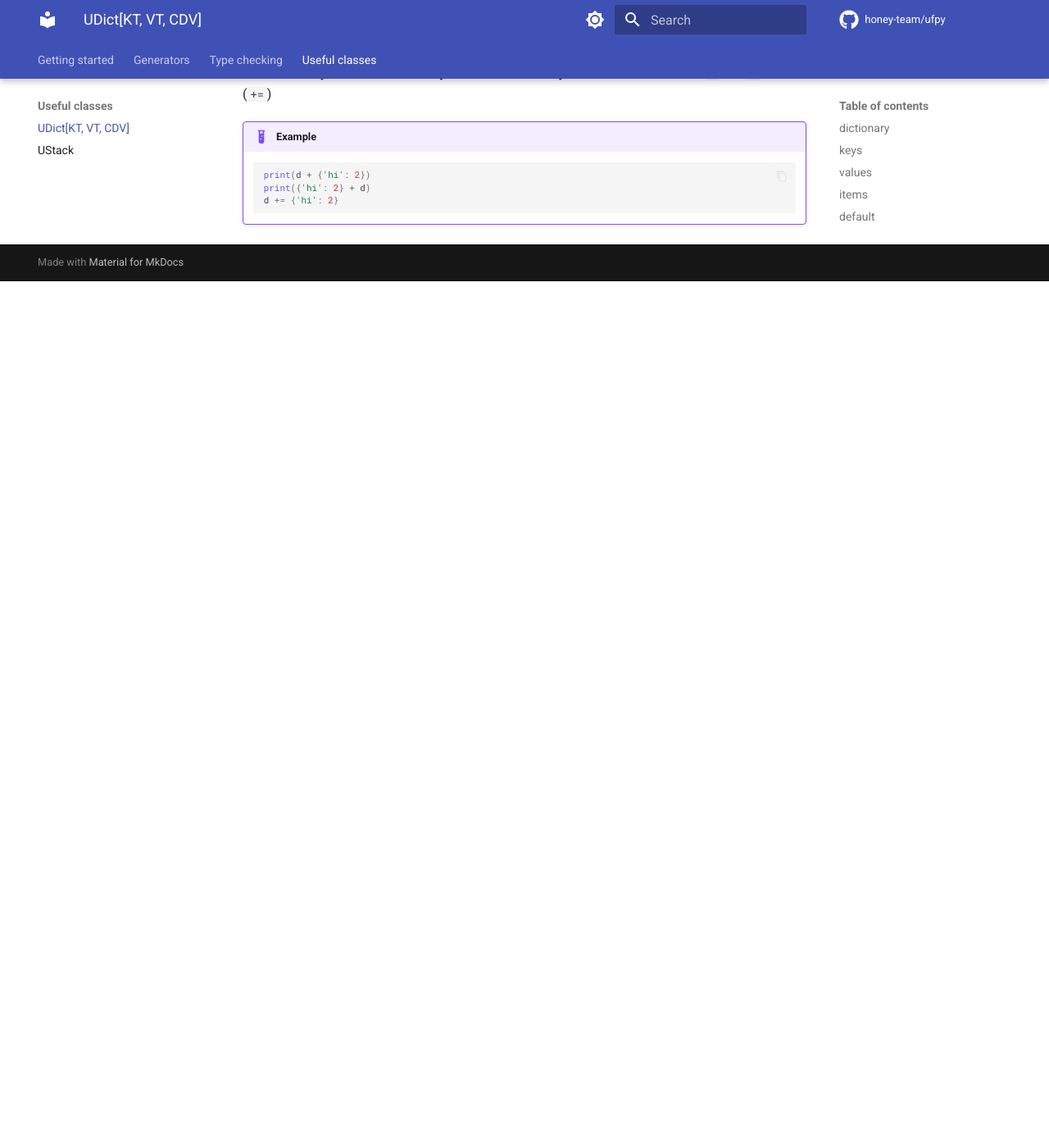
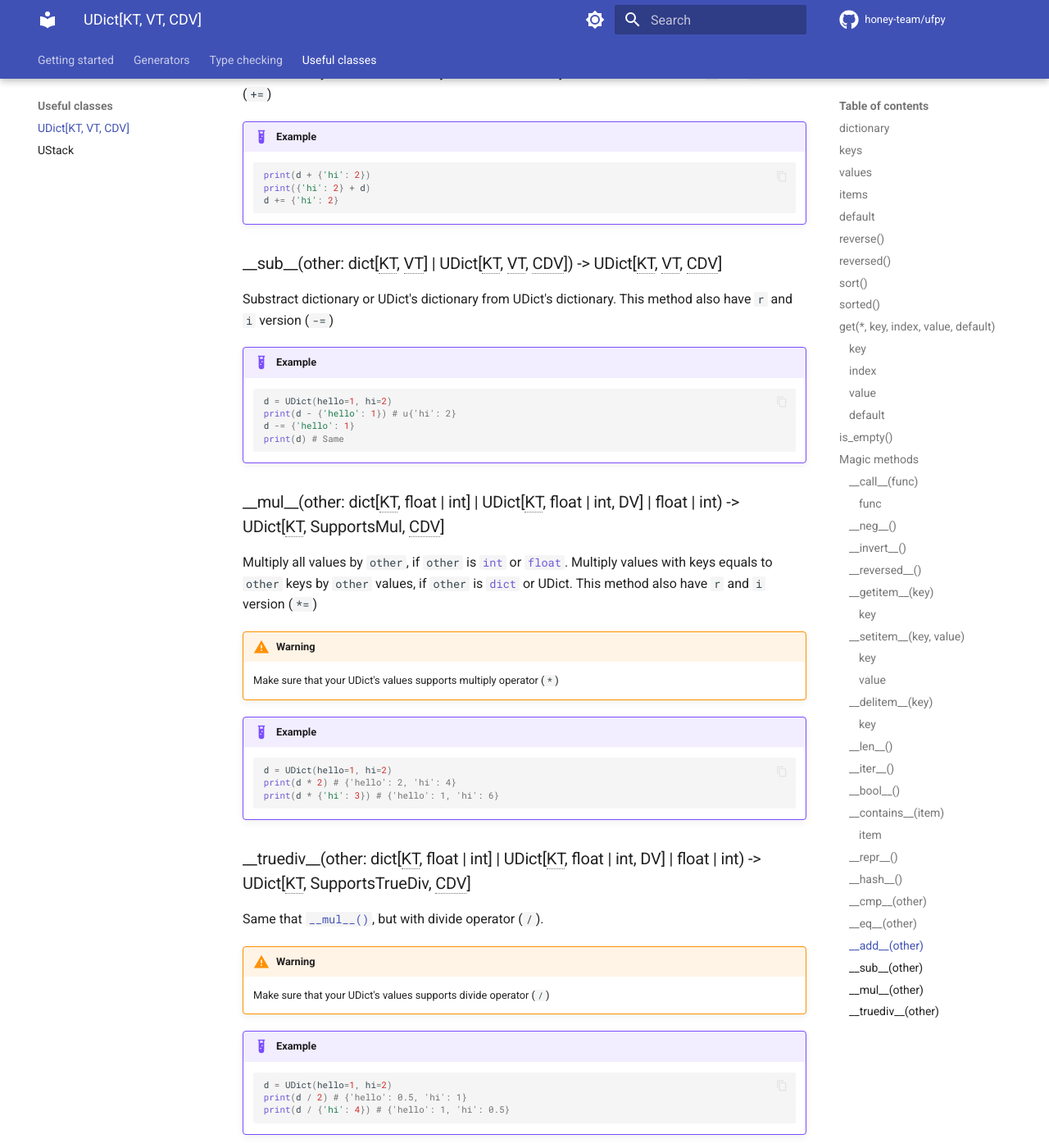
Before and after one commit to honey-team/ufpy-website, an MkDocs documentation site: the page built from docs/useful_classes/udict.md, in a window 1280 px wide and 1400 px high, scrolled down 11417 px. Shown: the whole window at 82% size. Built offline with MkDocs 1.6.1 and Material for MkDocs 9.7.7, drawn with Linux system fonts in a browser that asks for light colours; comment, search, counter and statistics services are not loaded; the version menu is left out; before the commit the page ends 11760 px from its top, so only the background shows below that.

Commit message:
UDict: final

````diff
--- a/docs/useful_classes/udict.md
+++ b/docs/useful_classes/udict.md
@@ -500,72 +500,45 @@ Add dictionary or UDict's dictionary to UDict's dictionary. This method also hav
 *[VT]: Value type
 *[CDV]: Class default value
 
-[//]: # (    def __sub__&#40;self, other: dict[KT, VT] | UDict[KT, VT, CDV]&#41; -> UDict[KT, VT, CDV]:)
+### \_\_sub\_\_(other: dict[KT, VT] | UDict[KT, VT, CDV]) -> UDict[KT, VT, CDV] { data-toc-label="\_\_sub\_\_(other)" }
 
-[//]: # (        new_dict = self.__dict.copy&#40;&#41;)
+Substract dictionary or UDict's dictionary from UDict's dictionary. This method also have `r` and `i` version (`-=`)
 
-[//]: # (        )
-[//]: # (        if isinstance&#40;other, UDict&#41;:)
+!!! example
+    ```py
+    d = UDict(hello=1, hi=2)
+    print(d - {'hello': 1}) # u{'hi': 2}
+    d -= {'hello': 1}
+    print(d) # Same
+    ```
 
-[//]: # (            other: dict[KT, VT] = other.dictionary)
+### \_\_mul\_\_(other: dict[KT, float | int] | UDict[KT, float | int, DV] | float | int) -> UDict[KT, SupportsMul, CDV] { data-toc-label="\_\_mul\_\_(other)" }
 
-[//]: # (        )
-[//]: # (        for k, v in other.items&#40;&#41;:)
+Multiply all values by `other`, if `other` is `#!py int` or `#!py float`.
+Multiply values with keys equals to `other` keys by `other` values, if `other` is `#!py dict` or UDict.
+This method also have `r` and `i` version (`*=`)
 
-[//]: # (            if new_dict.get&#40;k&#41; == v:)
+!!! warning
+    Make sure that your UDict's values supports multiply operator (`*`)
 
-[//]: # (                del new_dict[k])
+!!! example
+    ```py
+    d = UDict(hello=1, hi=2)
+    print(d * 2) # {'hello': 2, 'hi': 4}
+    print(d * {'hi': 3}) # {'hello': 1, 'hi': 6}
+    ```
 
-[//]: # (        return UDict&#40;new_dict&#41;)
+### \_\_truediv\_\_(other: dict[KT, float | int] | UDict[KT, float | int, DV] | float | int) -> UDict[KT, SupportsTrueDiv, CDV] { data-toc-label="\_\_truediv\_\_(other)" }
 
-[//]: # (    )
-[//]: # (    def __mul__&#40;)
+Same that [`__mul__()`](#__mul__other-dictkt-float-int-udictkt-float-int-dv-float-int-udictkt-supportsmul-cdv),
+but with divide operator (`/`).
 
-[//]: # (            self, other: dict[KT, float | int] | UDict[KT, float | int, DV] | float | int)
+!!! warning
+    Make sure that your UDict's values supports divide operator (`/`)
 
-[//]: # (    &#41; -> UDict[KT, VT, CDV]:)
-
-[//]: # (        new_dict = self.__dict.copy&#40;&#41;)
-
-[//]: # (        )
-[//]: # (        if isinstance&#40;other, UDict&#41;:)
-
-[//]: # (            other: dict[KT, VT] = other.dictionary)
-
-[//]: # (        if isinstance&#40;other, &#40;int, float&#41;&#41;:)
-
-[//]: # (            other = dict&#40;[&#40;k, other&#41; for k in new_dict.keys&#40;&#41;]&#41;)
-
-[//]: # (        )
-[//]: # (        for k, v in other.items&#40;&#41;:)
-
-[//]: # (            new_dict[k] *= v)
-
-[//]: # (        )
-[//]: # (        return UDict&#40;new_dict&#41;)
-
-[//]: # ()
-[//]: # (    def __truediv__&#40;)
-
-[//]: # (            self, other: dict[KT, float | int] | UDict[KT, float | int, DV] | float | int)
-
-[//]: # (    &#41; -> UDict[KT, VT, CDV]:)
-
-[//]: # (        new_dict = self.__dict.copy&#40;&#41;)
-
-[//]: # (        )
-[//]: # (        if isinstance&#40;other, UDict&#41;:)
-
-[//]: # (            other: dict[KT, VT] = other.dictionary)
-
-[//]: # (        if isinstance&#40;other, &#40;int, float&#41;&#41;:)
-
-[//]: # (            other = dict&#40;[&#40;k, other&#41; for k in new_dict.keys&#40;&#41;]&#41;)
-
-[//]: # (        )
-[//]: # (        for k, v in other.items&#40;&#41;:)
-
-[//]: # (            new_dict[k] /= v)
-
-[//]: # (        )
-[//]: # (        return UDict&#40;new_dict&#41;)
+!!! example
+    ```py
+    d = UDict(hello=1, hi=2)
+    print(d / 2) # {'hello': 0.5, 'hi': 1}
+    print(d / {'hi': 4}) # {'hello': 1, 'hi': 0.5}
+    ```
````
